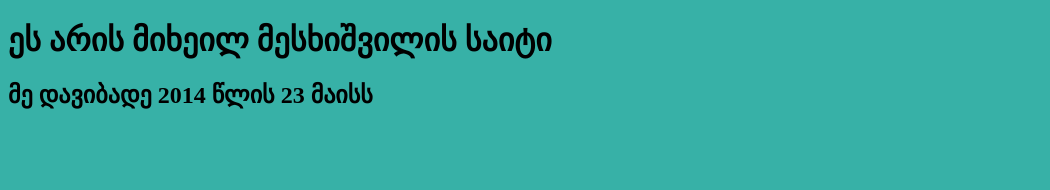
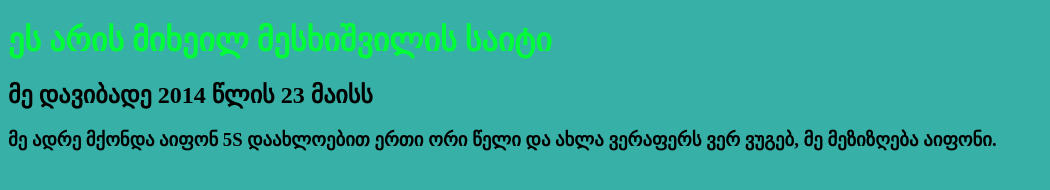
Before and after one commit to mikheil842/mikheil842, a plain HTML site: page index.html in a window 1280 px wide. Shown: the whole page, without its empty margins (0-1050 px from the left). Drawn offline with Linux system fonts and the light colour scheme.

Commit message:
მე დავამატე ჩემი პირველი ტელეფონის ისტორია

```diff
--- a/index.html
+++ b/index.html
@@ -9,5 +9,6 @@
 <body>
     <h1>ეს არის მიხეილ მესხიშვილის საიტი</h1>
     <h2>მე დავიბადე 2014 წლის 23 მაისს</h2>
+    <h3>მე ადრე მქონდა აიფონ 5S დაახლოებით ერთი ორი წელი და ახლა ვერაფერს ვერ ვუგებ, მე მეზიზღება აიფონი.</h3>
 </body>
 </html>
--- a/style.css
+++ b/style.css
@@ -1,3 +1,7 @@
 body{
     background-color: #37b1a7;
 }
+
+h1{
+    color: rgb(0, 255, 55);
+}
```
